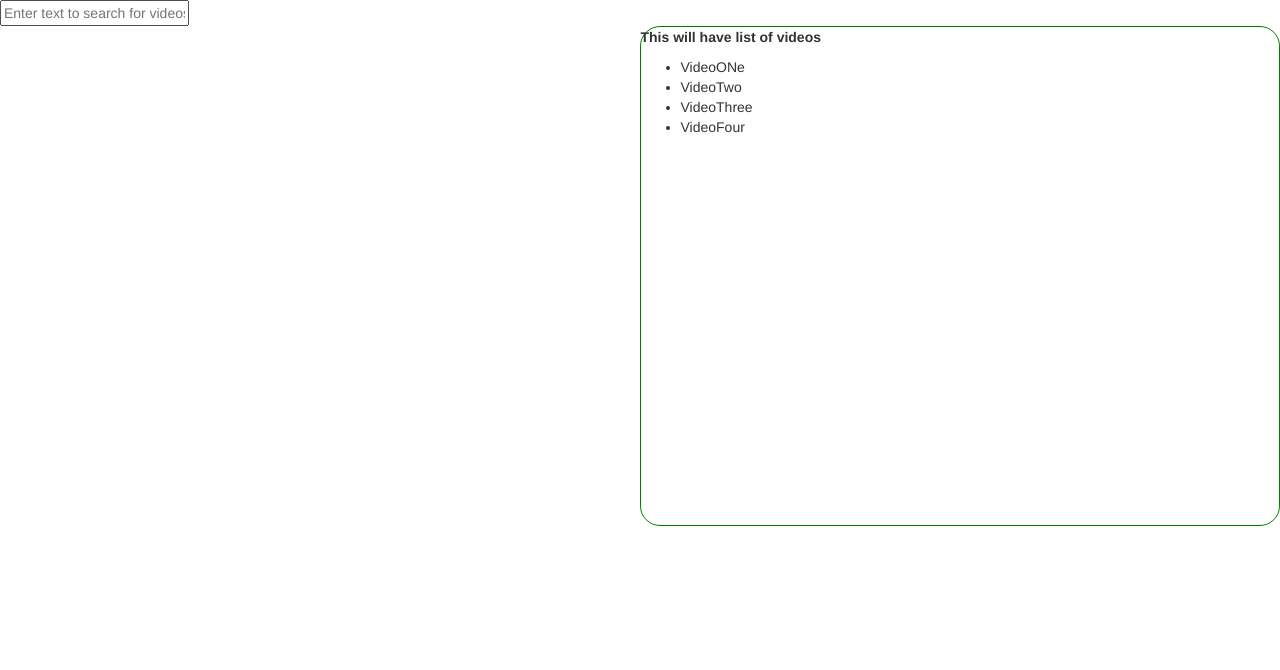
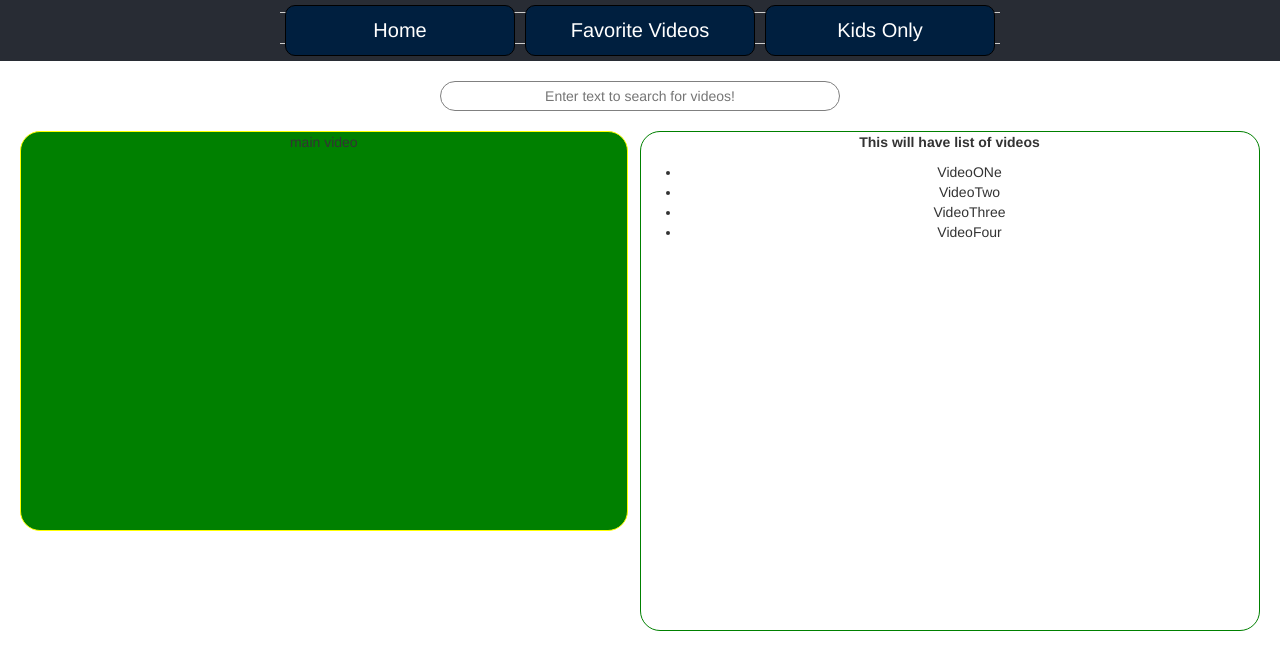
Before and after one commit to zeraiadhanom/Capstone4, a React (Create React App) app: page / in a window 1280 px wide. Shown: the top 670 px of the page. Built offline with nearby package versions, Linux system fonts and the light colour scheme.

Commit message:
'updatedComponents'

```diff
--- /dev/null
+++ b/src/containers/App.css
@@ -0,0 +1,44 @@
+
+
+* {  box-sizing:border-box; }
+body {
+  margin:0;
+  padding:10;
+  text-align: center;
+}
+
+.App {
+  text-align: center;
+}
+
+.App-header {
+  background-color: #282c34;
+  min-height: 20px;
+  display: flex;
+  flex-direction: column;
+  align-items: center;
+  justify-content: center;
+  font-size: calc(10px + 2vmin);
+  color: white;
+}
+
+.App-link {
+  color: #61dafb;
+}
+
+.searchBar input {
+  margin-top: 20px;
+ width: 400px;
+ height: 30px;
+ border: 1px solid gray;
+ border-radius: 20px;
+ text-align: center;
+
+}
+
+.main {
+ background: gray;
+ margin-top: 20px;
+ padding-left: 20px;
+ padding-right: 20px;
+}
--- a/src/containers/App.js
+++ b/src/containers/App.js
@@ -1,25 +1,42 @@
+
 import React from 'react';
 import { connect } from 'react-redux';
 import { bindActionCreators } from 'redux';
 import * as Actions from '../actions';
+import VideoPlay from '../components/videoPlay'
 import SearchBar from '../components/searchBar';
 import VideoList from '../components/video_list'
-
+import './App.css';
 
 class App extends React.Component {
   render() {
-    return (
-      <div>
-        <SearchBar onTermChange={this.props.actions.requestVideos} />
-		<VideoList videos={this.props.videos} />
-      </div>
-    );
+    return(
+      <div className="App">
+      <header className="App-header">
+       <div className="menu">
+         <ui className="nav">
+           <li><a href="/">Home</a></li>
+            <li><a href="/Favorite Videos/">Favorite Videos</a></li>
+            <li><a href="/KidsOnly/">Kids Only</a></li>
+         </ui>
+       </div>
+       </header>
+
+       <section className="searchBar">
+         <SearchBar onTermChange={this.props.actions.requestVideos} />
+       </section >
+        <section className="main">
+         <VideoPlay />
+         <VideoList videos={this.props.videos} />
+        </section>
+        </div>
+    )
   }
 }
 
 function mapStateToProps(state) {
   return {
-    videos: state.videos.data
+    videos: state.videos.items
   };
 }
 
--- a/src/index.css
+++ b/src/index.css
@@ -17,7 +17,7 @@ body {
   text-align:center;
 }
 .nav li{
-  display:inline;
+  display:inline-block;
 }
 .nav a{
   display:inline-block;
--- a/src/index.js
+++ b/src/index.js
@@ -3,6 +3,7 @@ import ReactDOM from 'react-dom';
 import App from './containers/App';
 import { Provider } from 'react-redux';
 import store  from './store/configureStore';
+import './index.css';
 
 
 ReactDOM.render(
--- a/src/reducers/videos.js
+++ b/src/reducers/videos.js
@@ -7,8 +7,9 @@ const initialState =  {
 export default function videos(state = initialState, action) {
   switch (action.type) {
     case REQUEST_VIDEOS:
+    console.log(action.payload)
       return {
-        ...state, data: action.payload.body.data
+        ...state, data: action.payload.body.items
       };
     default:
       return state;
```
Also changed, not shown: src/components/video_item_main.js (added, +11 -0 lines), src/components/video_list_main.js (added, +20 -0 lines), src/containers/App_back.js (added, +32 -0 lines), src/store/configureStore.js (+4 -4 lines).
